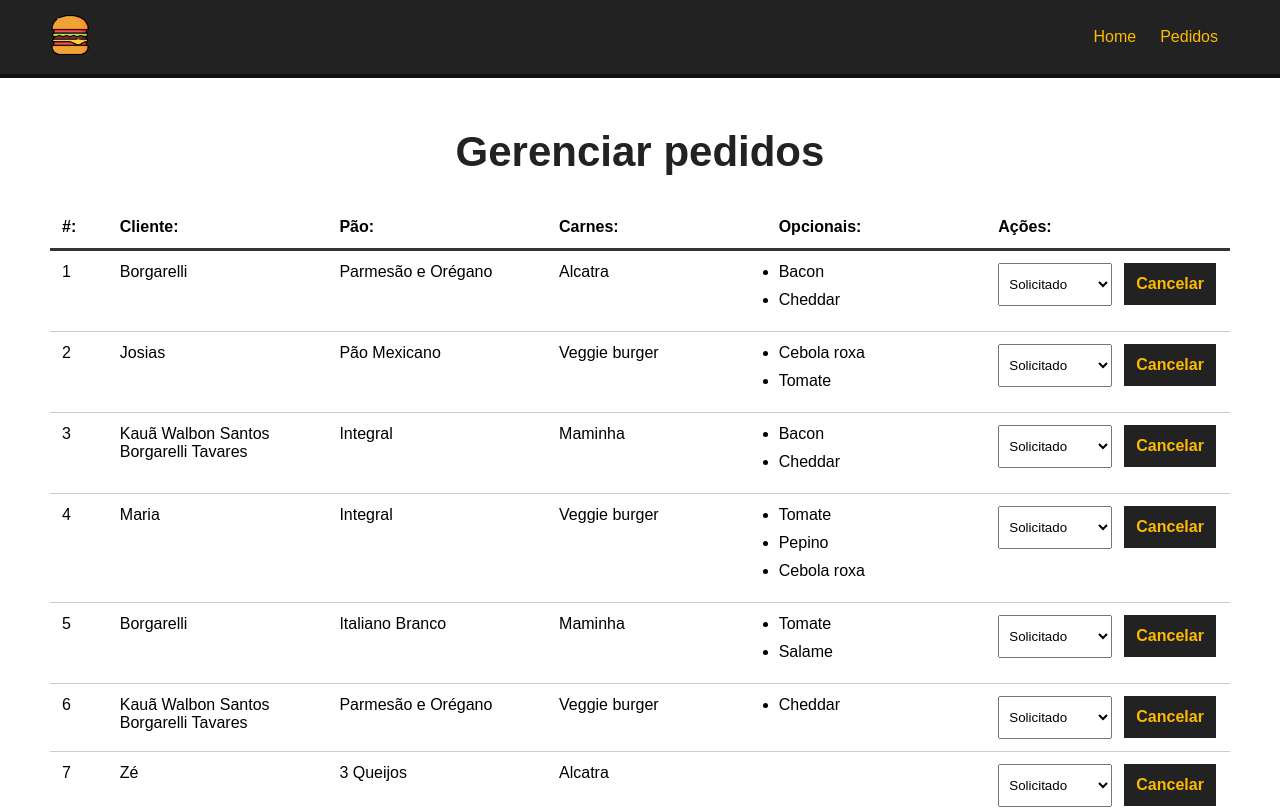
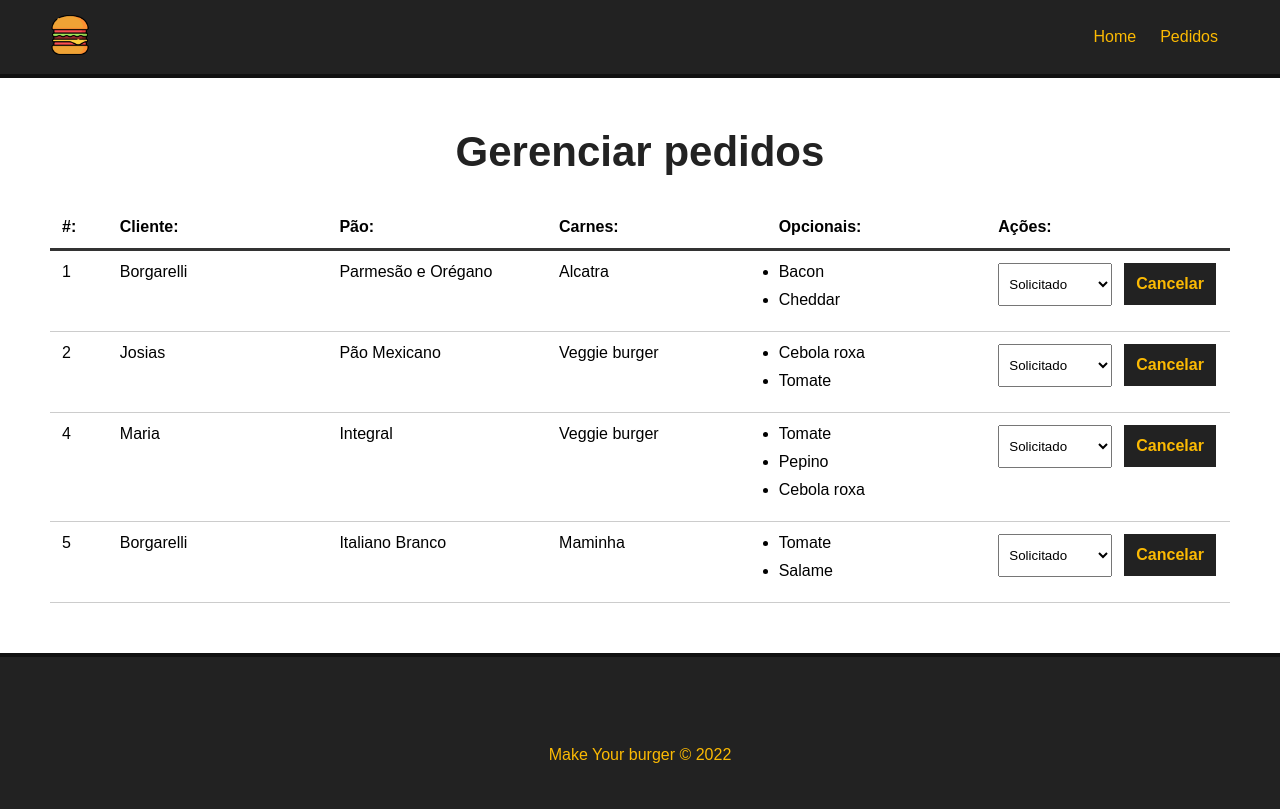
Before and after one commit to Borgarelli/Make-Your-Burger, a Vue app: page /pedidos in a window 1280 px wide. Shown: the top 809 px of the page. Built offline with nearby package versions, Linux system fonts and the light colour scheme; data requests are answered from the project's data file.

Commit message:
add delete

```diff
--- a/db/db.json
+++ b/db/db.json
@@ -105,17 +105,6 @@
       "id": 2
     },
     {
-      "nome": "Kauã Walbon Santos Borgarelli Tavares",
-      "pao": "Integral",
-      "carne": "Maminha",
-      "opcionais": [
-        "Bacon",
-        "Cheddar"
-      ],
-      "status": "Solicitado",
-      "id": 3
-    },
-    {
       "nome": "Maria",
       "pao": "Integral",
       "carne": "Veggie burger",
@@ -137,27 +126,6 @@
       ],
       "status": "Solicitado",
       "id": 5
-    },
-    {
-      "nome": "Kauã Walbon Santos Borgarelli Tavares",
-      "pao": "Parmesão e Orégano",
-      "carne": "Veggie burger",
-      "opcionais": [
-        "Cheddar"
-      ],
-      "status": "Solicitado",
-      "id": 6
-    },
-    {
-      "nome": "Zé",
-      "pao": "3 Queijos",
-      "carne": "Alcatra",
-      "opcional": [
-        "Pepino",
-        "Salame"
-      ],
-      "status": "Solicitado",
-      "id": 7
     }
   ]
 }
--- a/src/components/Dashboard.vue
+++ b/src/components/Dashboard.vue
@@ -30,7 +30,7 @@
                             {{stat.tipo}}
                         </option>
                     </select>
-                    <button class ="delete-btn">Cancelar</button>
+                    <button class ="delete-btn" @click="deleteBurger(burger.id)">Cancelar</button>
                 </div>
             </div>
         </div>
@@ -62,6 +62,7 @@
                 //resgatar o status
                 this.getStatus();
             },
+
             async getStatus() {
                 const req = await fetch("http://localhost:3000/status");
 
@@ -70,6 +71,17 @@
                 this.status = data;
 
                 console.log(data);
+            },
+
+            async deleteBurger(id) { //Metódo para excluir burgers
+
+                const req = await fetch(`http://localhost:3000/burgers/${id}`, {
+                    method: "DELETE"
+                });
+
+                const res = await req.json();
+
+                this.getPedidos(); //Já faz um retorno dos burgers registrados, logo após exlcuir algum
             }
         },
         mounted(){
```
